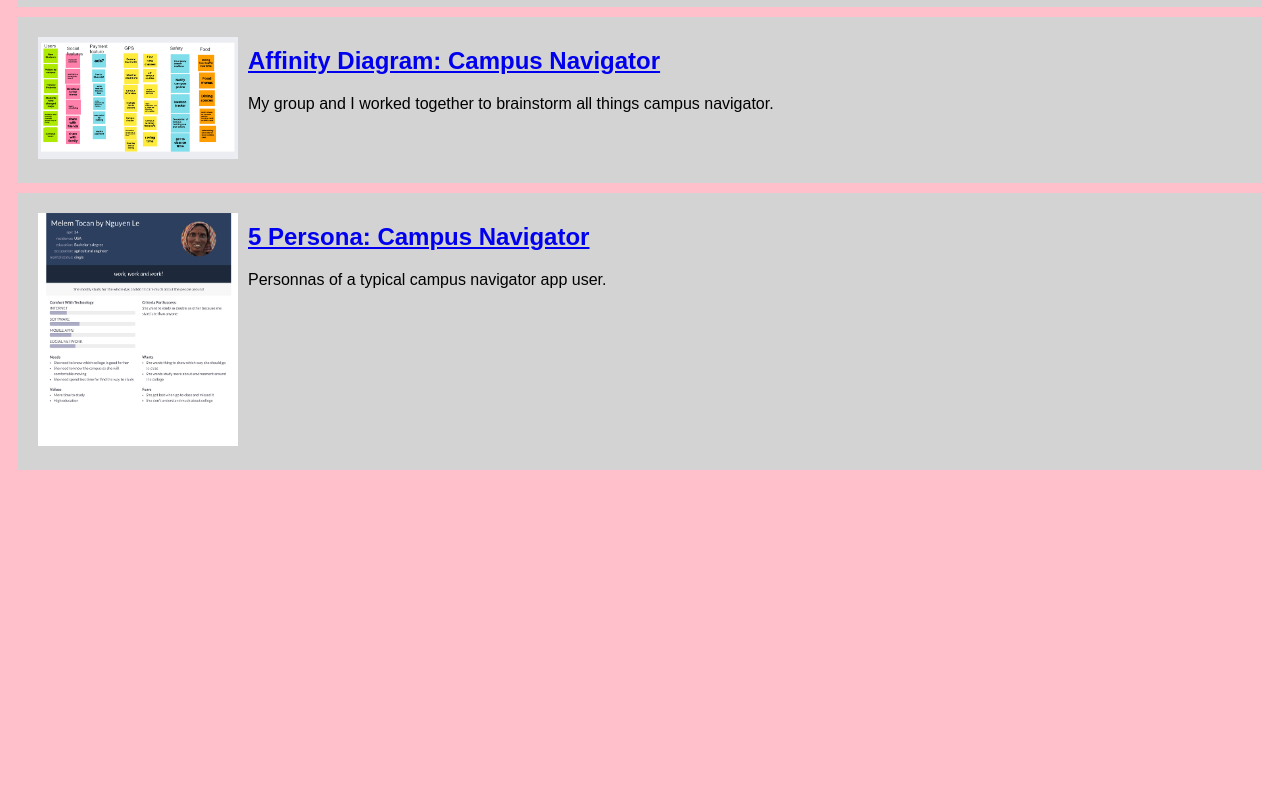
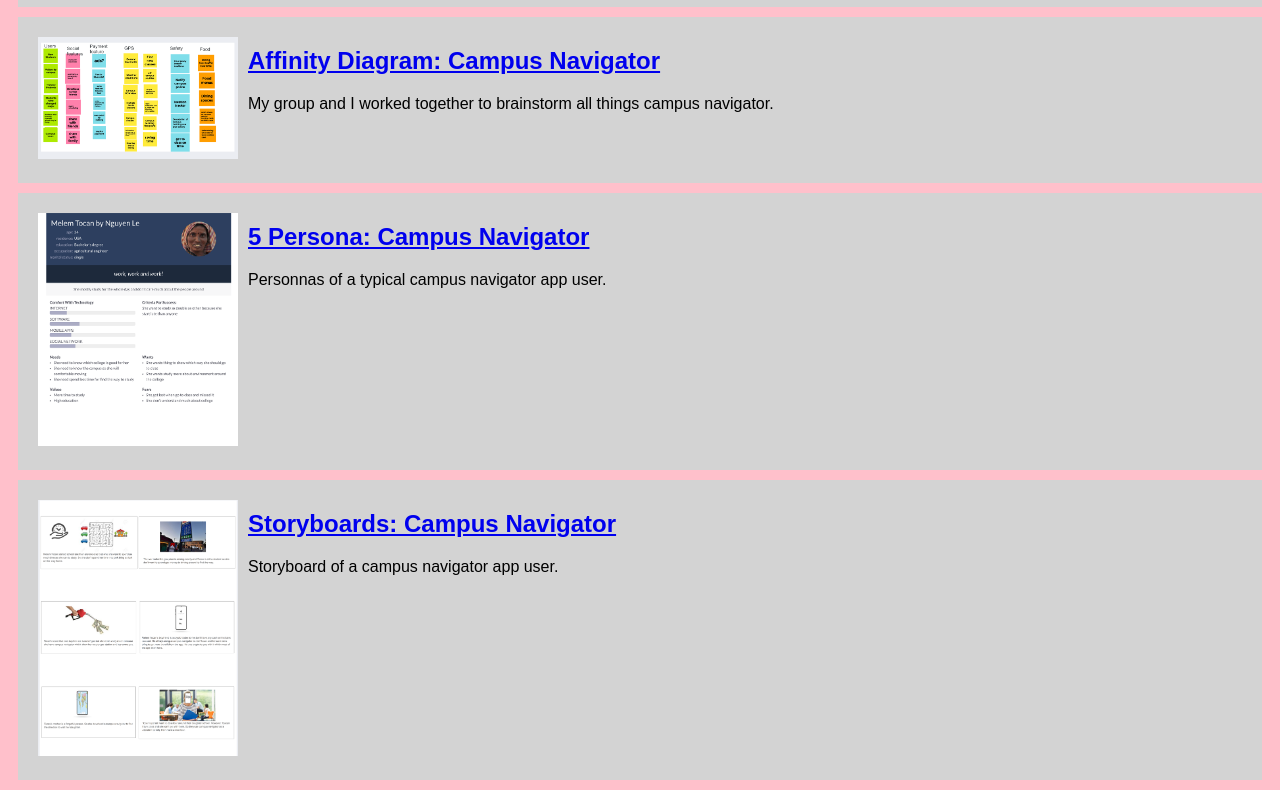
Before and after one commit to thienle210303/Campus-Navigation, a plain HTML site: page csce 190/index.html in a window 1280 px wide. Shown: the part 320-1110 px from the top of the page. Before the commit the page ends 800 px from the top, so only its background shows below. Drawn offline with Linux system fonts and the light colour scheme.

Commit message:
Add files via upload

```diff
--- a/csce 190/index.html
+++ b/csce 190/index.html
@@ -35,11 +35,22 @@
         <section class="assignment">
             <a href="Files/Personas-Team assignment.pdf"><img src = "Image/Persona.png"></a>
             <section class = "ass-details">
-                <a href="Files/affinity diagram.pdf"> <h2> 5 Persona: Campus Navigator</h2> </a>
+                <a href="Files/Personas-Team assignment.pdf"> <h2> 5 Persona: Campus Navigator</h2> </a>
                 <p>
                     Personnas of a typical campus navigator app user.
                 </p>
             </section>
         </section>
+
+         <!-- Storyboard Assignment -->
+         <section class="assignment">
+            <a href="Files/Storyboards- Delightful Elephants - CSCE 190.pdf"><img src = "Image/Storyboard.png"></a>
+            <section class = "ass-details">
+                <a href="Files/Storyboards- Delightful Elephants - CSCE 190.pdf"> <h2> Storyboards: Campus Navigator</h2> </a>
+                <p>
+                    Storyboard of a campus navigator app user.
+                </p>
+            </section>
+        </section>
     </body>
 </html>
```
Also changed, not shown: csce 190/Image/Storyboard.png (added), 2 other files.
